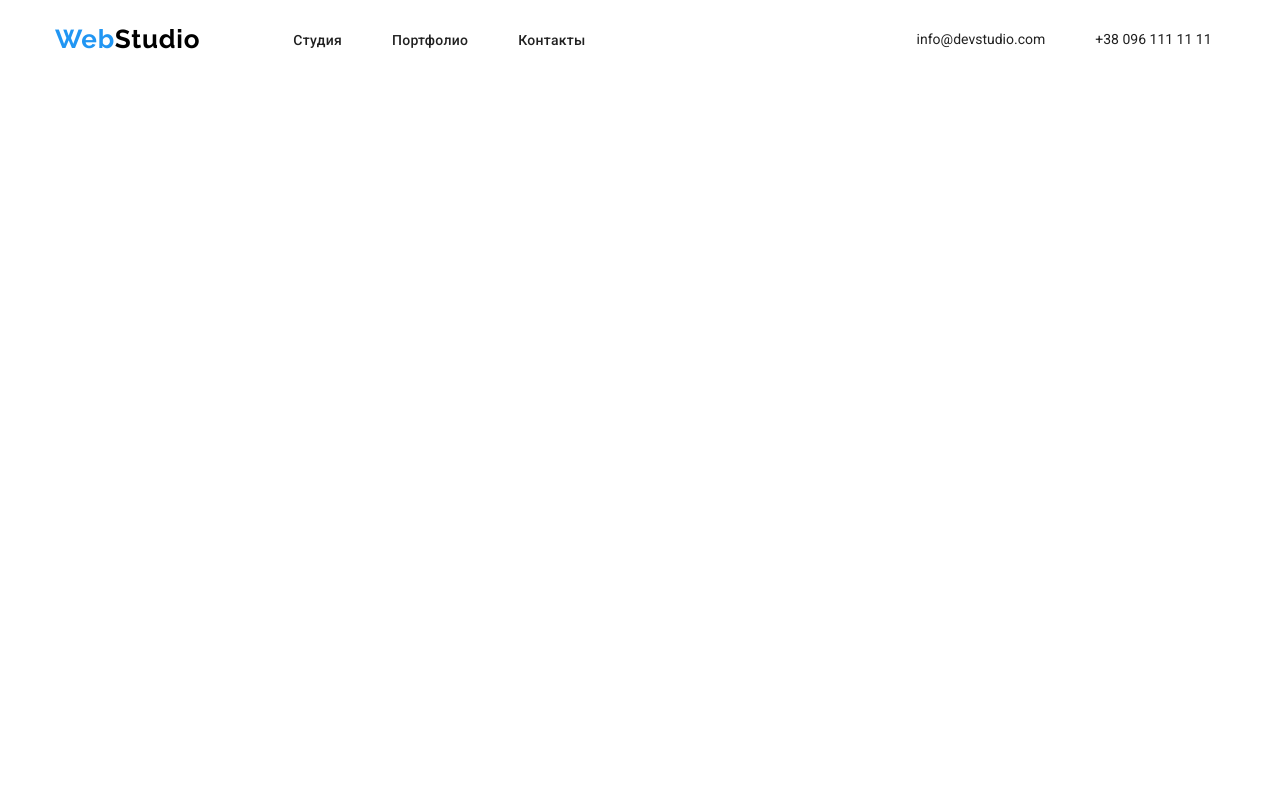
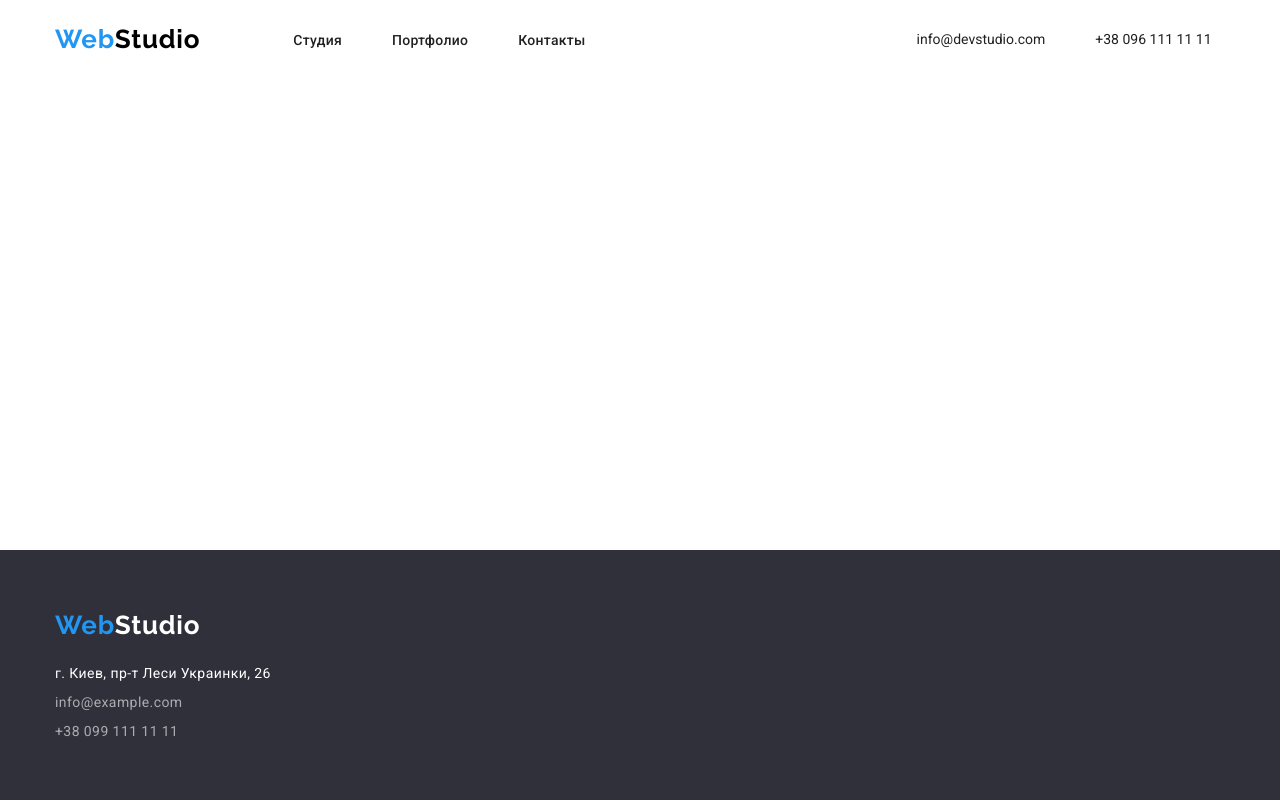
Before and after one commit to YoungSandw1ch/Home-work-1, a plain HTML site: page index.html in a window 1280 px wide. Drawn offline with Linux system fonts and the light colour scheme.

Commit message:
footer done

```diff
--- a/css/styles.css
+++ b/css/styles.css
@@ -18,6 +18,13 @@ h1,h2,h3,h4,h5,h6 {font-size: inherit;font-weight: 400;}
 body{
     font-family: Roboto;
 }
+.wrapper{
+    min-height: 100%;
+    overflow: hidden;
+    display: flex;
+    flex-direction: column;
+}
+/*-----------------------------------header---------------------------------*/
 .header {
 
 }
@@ -39,13 +46,15 @@ body{
 .header__logo {
     margin-right: 93px;
     padding: 24px 0px 25px 0px;
+}
+.logo{
     font-family: Raleway;
     font-weight: bold;
     font-size: 26px;
     line-height: 31px;
     letter-spacing: 0.03em;
 }
-.header__logo span{
+.logo span{
     color: #2196F3;
 }
 .header__menu {
@@ -71,3 +80,31 @@ body{
 .header__contact li:first-child{
     margin-right: 50px;
 }
+/*-----------------------------------main---------------------------------*/
+.main{
+    flex: 1 0 auto;
+}
+/*-----------------------------------footer-------------------------------*/
+.footer{
+    background-color: #2F303A;
+    height: 250px;
+}
+.footer__logo{
+    padding: 60px 0px 20px 0;
+    color: #FFFFFF;
+}
+.address{
+    font-size: 14px;
+    line-height: 24px;
+    font-style: normal;
+    letter-spacing: 0.03em;
+    color: #FFFFFF;
+}
+.address a{
+    display: inline-block;
+    color: rgba(255, 255, 255, 0.6);
+    margin-top: 5px;
+}
+.address a:hover{
+    color: #2196F3;
+}
--- a/index.html
+++ b/index.html
@@ -30,8 +30,19 @@
                 </div>
             </div>
         </header>
-        <main class="main"></main>
-        <footer class="footer"></footer>
+        <main class="main">
+
+        </main>
+        <footer class="footer">
+            <div class="container">
+                <div class="footer__logo logo"><span>Web</span>Studio</div>
+                <address class="address">
+                    г. Киев, пр-т Леси Украинки, 26 <br>
+                    <a href="mailto: info@example.com">info@example.com</a><br>
+                    <a href="tel: +38 099 111 11 11">+38 099 111 11 11</a>
+                </address>
+            </div>
+        </footer>
     </div>
 </body>
 
```
